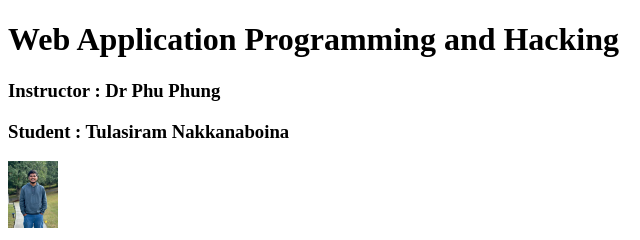
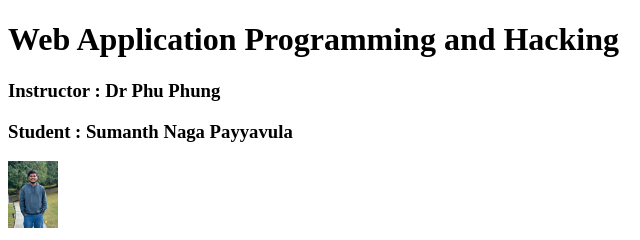
Before and after one commit to payyavsa/payyavsa.github.io, a plain HTML site: page waph.html in a window 1280 px wide. Shown: the top 240 px of the page, 0-640 px from the left. Drawn offline with Linux system fonts and the light colour scheme.

Commit message:
Add waph

```diff
--- a/waph.html
+++ b/waph.html
@@ -21,7 +21,7 @@
 	</div>
 	<div >
 		<div id="menubar">
-		<h3>Student : Tulasiram Nakkanaboina</h3>
+		<h3>Student : Sumanth Naga Payyavula</h3>
 		<img src="images/headshot.jpeg" alt="Sumanth headshot" width="50">
 		</div>
 	<div id="main">
```
Also changed, not shown: index.html (added).
